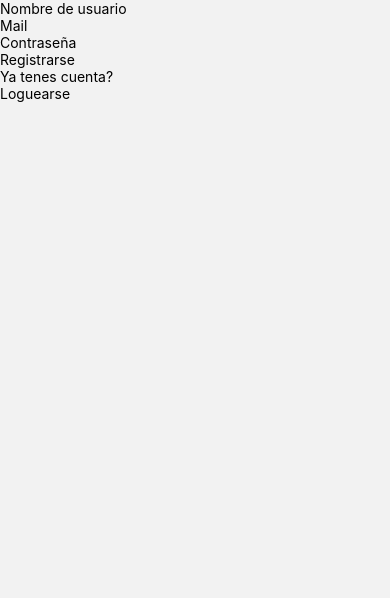
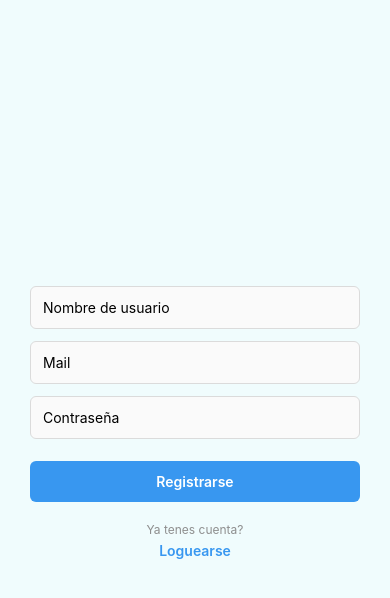
Before and after one commit to Matelavan/integrador-segunda-parte, a React Native app: screen /registro in a window 390 px wide. Shown: the top 598 px of the page. Built offline with nearby package versions, Linux system fonts and the light colour scheme; no server answers.

Commit message:
agregue Stylesheets (css) en toda la app

```diff
--- a/src/components/Post.js
+++ b/src/components/Post.js
@@ -71,7 +71,7 @@ class Post extends Component {
                 </TouchableOpacity>
                 {this.props.perfil ? (
         <TouchableOpacity onPress={() =>this.props.borrarPosteo(this.props.id)}>
-          <Text>Eliminar</Text>
+          <Text style={styles.deleteButton}>Eliminar</Text>
         </TouchableOpacity>
       ) : null}
 
@@ -85,11 +85,19 @@ const styles = StyleSheet.create({
   postContainer: {
     marginBottom: 20,
     padding: 16,
-    backgroundColor: '#f2f2f2',
-    borderRadius: 12,
+    backgroundColor: '#fff',
+    borderRadius: 10,
+    shadowColor: '#000',
+    shadowOffset: { width: 0, height: 2 },
+    shadowOpacity: 0.1,
+    shadowRadius: 2,
   },
   likeButton: {
     color: '#007BFF',
+    marginTop: 8,
+  },
+  deleteButton: {
+    color: 'red',
     marginTop: 8,
   },
   author: {
--- a/src/screens/crearPost.js
+++ b/src/screens/crearPost.js
@@ -45,16 +45,18 @@ class CrearPost extends Component {
     render() {
         return (
             <View style={styles.container}>
-                <TextInput
+                 <View style={styles.box}>
+                <TextInput style={styles.input}
                     value={this.state.description}
                     onChangeText={(text) => this.setState({ description: text })}
                     placeholder="Crea tu posteo"
                 />
 
 
-                <TouchableOpacity onPress={() => this.crearPost()}>
-                    <Text>Crear Post</Text>
+                <TouchableOpacity style={styles.button} onPress={() => this.crearPost()}>
+                    <Text style={styles.buttonText}>Crear Post</Text>
                 </TouchableOpacity>
+                </View>
             </View>
         )
     }
@@ -64,10 +66,44 @@ class CrearPost extends Component {
 export default CrearPost;
 
 const styles = StyleSheet.create({
-    container: {
-     justifyContent: 'space-between',
-     backgroundColor: 'rgba(255,0,0,0.5)',
-     alignItems: 'center',
-     fontSize: 160,
-   },
- })
+  container: {
+    flex: 1,
+    backgroundColor: '#F0FCFD',
+    justifyContent: 'center',
+    alignItems: 'center',
+  },
+  box: {
+    width: '40%',
+    backgroundColor: '#fff',
+    padding: 20,
+    borderRadius: 10,
+    shadowColor: '#000',
+    shadowOffset: { width: 0, height: 2 },
+    shadowOpacity: 0.1,
+    shadowRadius: 4,
+    elevation: 5,
+  },
+  input: {
+    borderWidth: 1,
+    borderColor: '#dbdbdb',
+    backgroundColor: '#fafafa',
+    padding: 12,
+    borderRadius: 6,
+    marginBottom: 12,
+    fontSize: 16,
+    height: 50,
+    textAlignVertical: 'top'
+  },
+  button: {
+    backgroundColor: '#3897f0',
+    paddingVertical: 12,
+    borderRadius: 6,
+    alignItems: 'center',
+  },
+  buttonText: {
+    color: '#fff',
+    fontWeight: '600',
+    fontSize: 16,
+    minHeight: 20
+  },
+});
--- a/src/screens/home.js
+++ b/src/screens/home.js
@@ -48,6 +48,6 @@ const styles = StyleSheet.create({
   container: {
     flex: 1,
     padding: 16,
-    backgroundColor: '#fff',
+    backgroundColor: '#F0FCFD',
   },
 });
--- a/src/screens/login.js
+++ b/src/screens/login.js
@@ -1,4 +1,4 @@
-import {Text, View, TouchableOpacity, TextInput} from 'react-native'
+import {Text, View, TouchableOpacity, TextInput, StyleSheet} from 'react-native'
 import {Component} from 'react'
 import {db, auth, storage} from "../firebase/config";
 
@@ -45,15 +45,64 @@ class Login extends Component {
     render(){
         console.log("estoy en el login")
         return(
-            <View>
-                <TextInput style = "" placeholder = "Mail" onChangeText = {(Text) => this.setState({mail : Text})} value = {this.state.mail}></TextInput>
-                <TextInput style = "" placeholder = "Contraseña" onChangeText = {(Text) => this.setState({contraseña : Text})} value = {this.state.contraseña}></TextInput>
-                <TouchableOpacity onPress = {() => this.OnSubmit( this.state.mail, this.state.contraseña)}><Text>Loguearse</Text></TouchableOpacity>
-                {this.state.error !== ""? <Text>{this.state.error}</Text>: <Text></Text>}
-                <Text>No tenes cuenta?</Text>
-                <TouchableOpacity onPress = {() => this.redireccionar()}><Text>Registrarse</Text></TouchableOpacity>
+            <View style={styles.container}>
+                <TextInput style={styles.input} placeholder = "Mail" onChangeText = {(Text) => this.setState({mail : Text})} value = {this.state.mail}></TextInput>
+                <TextInput style={styles.input} placeholder = "Contraseña" onChangeText = {(Text) => this.setState({contraseña : Text})} value = {this.state.contraseña}></TextInput>
+                <TouchableOpacity style={styles.button} onPress = {() => this.OnSubmit( this.state.mail, this.state.contraseña)}><Text style={styles.buttonText}>Loguearse</Text></TouchableOpacity>
+                {this.state.error !== ""? <Text style={styles.error}>{this.state.error}</Text>: <Text></Text>}
+                <Text style={styles.text}>No tenes cuenta?</Text>
+                <TouchableOpacity onPress = {() => this.redireccionar()}><Text style={styles.link}>Registrarse</Text></TouchableOpacity>
             </View>
         )
     }
 }
 export default Login
+
+const styles = StyleSheet.create({
+  container: {
+    flex: 1,
+    paddingHorizontal: 30,
+    backgroundColor: '#F0FCFD',
+    justifyContent: 'center',
+    alignItems: 'center',
+  },
+  input: {
+    width: '100%',
+    borderWidth: 1,
+    borderColor: '#dbdbdb',
+    backgroundColor: '#fafafa',
+    padding: 12,
+    borderRadius: 6,
+    marginBottom: 12,
+    fontSize: 14,
+  },
+  button: {
+    backgroundColor: '#3897f0',
+    paddingVertical: 12,
+    borderRadius: 6,
+    width: '100%',
+    alignItems: 'center',
+    marginTop: 10,
+  },
+  buttonText: {
+    color: '#fff',
+    fontWeight: '600',
+    fontSize: 14,
+  },
+  error: {
+    color: 'red',
+    marginVertical: 10,
+    textAlign: 'center',
+    fontSize: 12,
+  },
+  text: {
+    fontSize: 12,
+    color: '#8e8e8e',
+    marginTop: 20,
+  },
+  link: {
+    color: '#3897f0',
+    fontWeight: '600',
+    marginTop: 5,
+  },
+});
--- a/src/screens/miPerfil.js
+++ b/src/screens/miPerfil.js
@@ -47,15 +47,17 @@ class MiPerfil extends Component {
     render() {
         return (
             <View style={styles.container}>
-                <Text>{this.state.datosUsuario.nombre}</Text>
-                <Text>{this.state.datosUsuario.mail}</Text>
+            <View style={styles.box}>
+                <Text style={styles.userName}>{this.state.datosUsuario.nombre}</Text>
+                <Text style={styles.userEmail}>{this.state.datosUsuario.mail}</Text>
+            </View>
                 <FlatList
                     data={this.state.posteos}
                     keyExtractor={(item) => item.id.toString()}
                     renderItem={({item}) => <Post perfil={true} borrarPosteo={(idPosteo) => this.borrarPosteo(idPosteo)} post={item.data} id={item.id}/>}
                 />
-                <TouchableOpacity onPress={() => this.logout()}>
-                    <Text>Cerrar sesion</Text>
+                <TouchableOpacity style={styles.logoutButton} onPress={() => this.logout()}>
+                    <Text style={styles.logoutButtonText}>Cerrar sesion</Text>
                 </TouchableOpacity>
             </View>
         );
@@ -68,6 +70,41 @@ const styles = StyleSheet.create({
   container: {
     flex: 1,
     padding: 16,
+    backgroundColor: '#F0FCFD',
+  },
+  box: {
     backgroundColor: '#fff',
+    borderRadius: 12,
+    alignItems: 'center',
+    marginBottom: 10,
+    alignSelf: 'center',
+    width: '20%',
+    shadowColor: '#000',
+    shadowOffset: { width: 0, height: 2 },
+    shadowOpacity: 0.1,
+    shadowRadius: 3,
+  },
+  userName: {
+    fontSize: 22,
+    fontWeight: 'bold',
+    color: '#333',
+    marginBottom: 4,
+  },
+  userEmail: {
+    fontSize: 14,
+    color: '#666',
+    marginBottom: 16,
+  },
+  logoutButton: {
+    backgroundColor: '#3897f0',
+    paddingVertical: 12,
+    borderRadius: 6,
+    alignItems: 'center',
+    marginTop: 10,
+  },
+  logoutButtonText: {
+    color: '#fff',
+    fontWeight: '600',
+    fontSize: 16,
   },
 });
--- a/src/screens/registro.js
+++ b/src/screens/registro.js
@@ -1,4 +1,4 @@
-import {Text, View, TouchableOpacity, TextInput} from 'react-native'
+import {Text, View, TouchableOpacity, TextInput, StyleSheet} from 'react-native'
 import {Component} from 'react'
 import {db, auth, storage} from "../firebase/config";
 
@@ -42,16 +42,71 @@ class Registro extends Component {
     }
     render(){
         return(
-            <View>
-                <TextInput style = "" placeholder = "Nombre de usuario" onChangeText = {(Text) => this.setState({nombre : Text})} value = {this.state.nombre}></TextInput>
-                <TextInput style = "" placeholder = "Mail" onChangeText = {(Text) => this.setState({mail : Text})} value = {this.state.mail}></TextInput>
-                <TextInput style = "" placeholder = "Contraseña" onChangeText = {(Text) => this.setState({contraseña : Text})} value = {this.state.contraseña}></TextInput>
-                <TouchableOpacity onPress = {() => this.OnSubmit(this.state.nombre, this.state.mail, this.state.contraseña)}><Text>Registrarse</Text></TouchableOpacity>
-                {this.state.error !== ""? <Text>{this.state.error}</Text>: <Text></Text>}
-                <Text>Ya tenes cuenta?</Text>
-                <TouchableOpacity onPress = {() => this.redireccionar()}><Text>Loguearse</Text></TouchableOpacity>
+            <View style={styles.container}>
+                <TextInput style = {styles.input} placeholder = "Nombre de usuario" onChangeText = {(Text) => this.setState({nombre : Text})} value = {this.state.nombre}></TextInput>
+                <TextInput style = {styles.input} placeholder = "Mail" onChangeText = {(Text) => this.setState({mail : Text})} value = {this.state.mail}></TextInput>
+                <TextInput style = {styles.input} placeholder = "Contraseña" onChangeText = {(Text) => this.setState({contraseña : Text})} value = {this.state.contraseña}></TextInput>
+                <TouchableOpacity style={styles.button} onPress = {() => this.OnSubmit(this.state.nombre, this.state.mail, this.state.contraseña)}><Text style={styles.buttonText}>Registrarse</Text></TouchableOpacity>
+                {this.state.error !== ""? <Text style={styles.error}>{this.state.error}</Text>: <Text></Text>}
+                <Text style={styles.text}>Ya tenes cuenta?</Text>
+                <TouchableOpacity onPress = {() => this.redireccionar()}><Text style={styles.link}>Loguearse</Text></TouchableOpacity>
             </View>
         )
     }
 }
 export default Registro
+
+const styles = StyleSheet.create({
+  container: {
+    flex: 1,
+    paddingHorizontal: 30,
+    backgroundColor: '#F0FCFD',
+    justifyContent: 'center',
+    alignItems: 'center',
+  },
+  logo: {
+    width: 150,
+    height: 50,
+    marginBottom: 40,
+    resizeMode: 'contain',
+  },
+  input: {
+    width: '100%',
+    borderWidth: 1,
+    borderColor: '#dbdbdb',
+    backgroundColor: '#fafafa',
+    padding: 12,
+    borderRadius: 6,
+    marginBottom: 12,
+    fontSize: 14,
+  },
+  button: {
+    backgroundColor: '#3897f0',
+    paddingVertical: 12,
+    borderRadius: 6,
+    width: '100%',
+    alignItems: 'center',
+    marginTop: 10,
+  },
+  buttonText: {
+    color: '#fff',
+    fontWeight: '600',
+    fontSize: 14,
+  },
+  error: {
+    color: 'red',
+    marginVertical: 10,
+    textAlign: 'center',
+    fontSize: 12,
+  },
+  text: {
+    fontSize: 12,
+    color: '#8e8e8e',
+    marginTop: 20,
+  },
+  link: {
+    color: '#3897f0',
+    fontWeight: '600',
+    marginTop: 5,
+  },
+})
```
